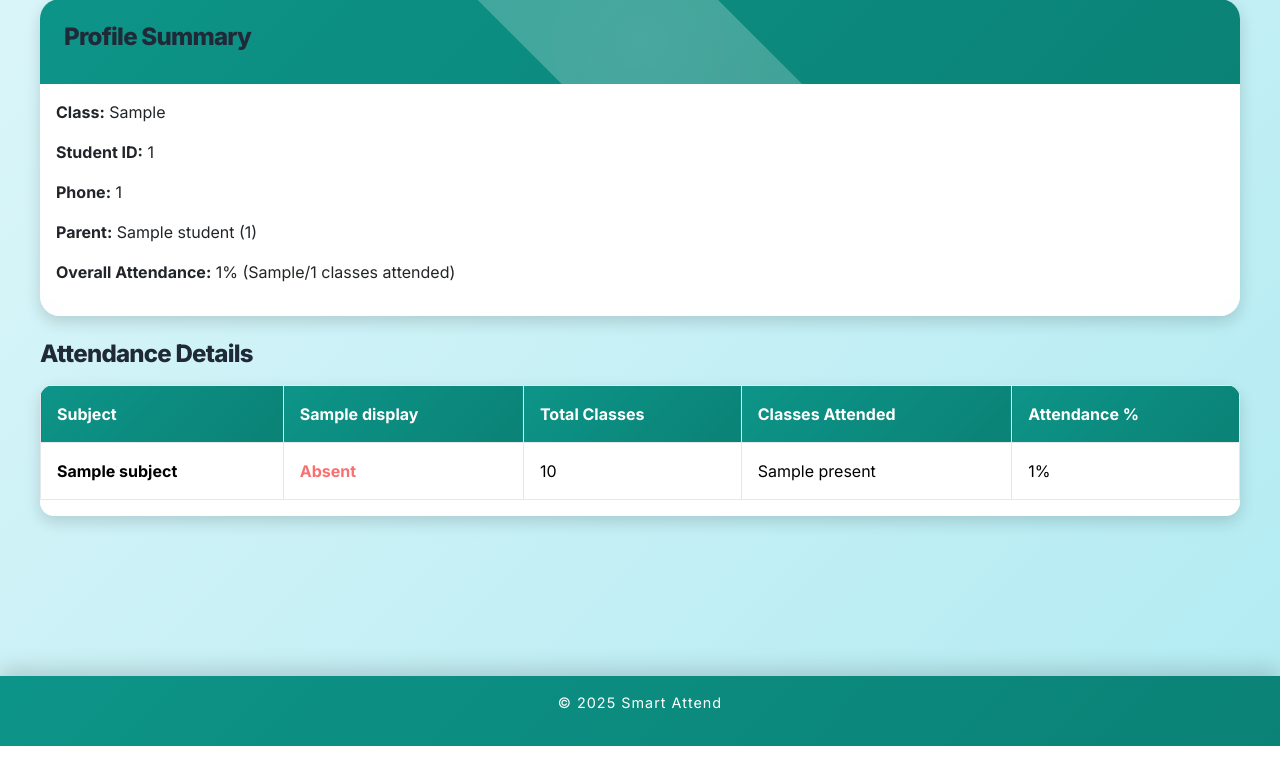
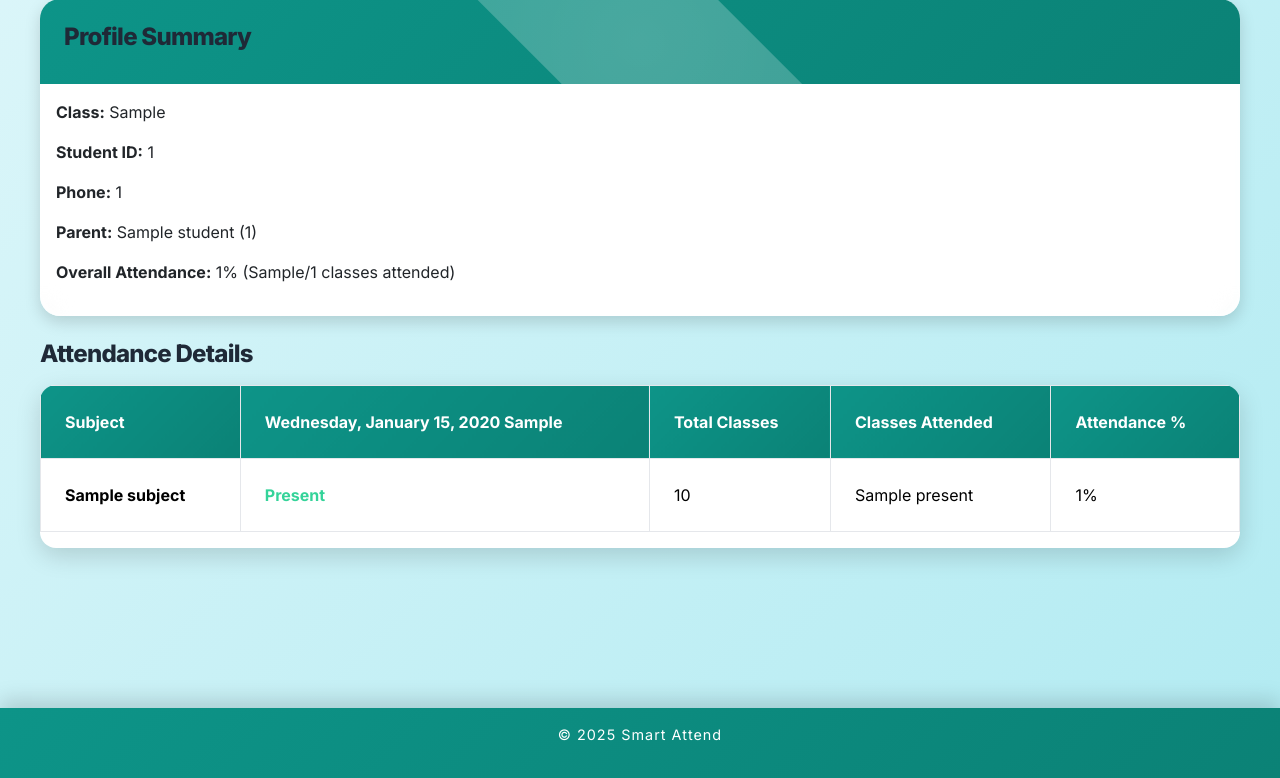
Before and after one commit to sheb1lmsp/smart_attend, a Django app: template attendance/templates/attendance/student_dashboard.html in a window 1280 px wide. Shown: the part 301-1079 px from the top of the page. Before the commit the page ends 1047 px from the top, so only its background shows below. Run offline with Django 5.2, Linux system fonts and the light colour scheme; the template is opened without the code that fills it: most values are stand-ins (such as "Sample title", 1, 10 or a date in 2020).

Commit message:
student dashboard.html is altered by making the table same as the table present in the subject_class_detail.html, and fixed the inconsistency with the total classes

```diff
--- a/attendance/static/attendance/css/student_dashboard.css
+++ b/attendance/static/attendance/css/student_dashboard.css
@@ -150,7 +150,7 @@ footer {
 
 .btn-custom:hover {
     background: linear-gradient(135deg, var(--primary-dark), var(--accent));
-    transform: translateY(-5px) scale(1.06);
+    transform: translateY(-5px) moving upscale(1.06);
     box-shadow: 0 10px 20px rgba(0, 0, 0, 0.25);
 }
 
@@ -231,11 +231,13 @@ h1:hover, h2:hover, h3:hover {
 
 .table-responsive {
     background: var(--neutral);
-    border-radius: 14px;
-    box-shadow: 0 6px 16px var(--shadow);
+    border-radius: 16px;
+    box-shadow: 0 8px 24px var(--shadow);
     overflow: hidden;
     transition: transform 0.4s ease;
     max-height: 600px;
+    max-width: 100%;
+    overflow-x: auto;
     overflow-y: auto;
 }
 
@@ -244,15 +246,15 @@ h1:hover, h2:hover, h3:hover {
 }
 
 .table tr:hover {
-    background: linear-gradient(135deg, var(--success), #A7F3D0);
-    transform: scale(1.01);
+    background: linear-gradient(135deg, var(--highlight), #E5F4E8);
+    transform: scale(1.02);
     transition: all 0.5s ease;
     box-shadow: 0 6px 16px var(--shadow);
 }
 
 .table th, .table td {
     vertical-align: middle;
-    padding: 1rem;
+    padding: 1.5rem;
     transition: background 0.4s ease;
     border: 1px solid #E5E7EB;
 }
@@ -264,20 +266,65 @@ h1:hover, h2:hover, h3:hover {
     top: 0;
     z-index: 1;
     font-weight: 700;
+    cursor: pointer;
+}
+
+.table thead th:first-child {
+    position: sticky;
+    left: 0;
+    z-index: 2;
+    background: linear-gradient(135deg, var(--primary), var(--primary-dark));
+}
+
+.table td:first-child {
+    position: sticky;
+    left: 0;
+    background: var(--neutral);
+    z-index: 1;
+    font-weight: 700;
+}
+
+.table tbody tr:nth-child(even) td:first-child {
+    background: #F9FAFB;
+}
+
+.table tbody tr:hover td:first-child {
+    background: linear-gradient(135deg, var(--highlight), #E5F4E8);
 }
 
 .status-present {
     color: #34D399 !important;
     font-weight: 700;
+    transition: color 0.3s ease;
 }
 
 .status-absent {
     color: #F87171 !important;
     font-weight: 700;
+    transition: color 0.3s ease;
 }
 
 .subject-name {
     font-weight: 700;
+}
+
+.table-responsive::-webkit-scrollbar {
+    width: 10px;
+    height: 10px;
+}
+
+.table-responsive::-webkit-scrollbar-track {
+    background: #E5E7EB;
+    border-radius: 10px;
+}
+
+.table-responsive::-webkit-scrollbar-thumb {
+    background: var(--primary);
+    border-radius: 10px;
+}
+
+.table-responsive::-webkit-scrollbar-thumb:hover {
+    background: var(--primary-dark);
 }
 
 @media (max-width: 768px) {
@@ -304,8 +351,12 @@ h1:hover, h2:hover, h3:hover {
         font-size: 1rem;
     }
 
+    .table-responsive {
+        max-height: 500px;
+    }
+
     .table th, .table td {
-        padding: 0.75rem;
+        padding: 1rem;
         font-size: 0.8rem;
     }
 
--- a/attendance/templates/attendance/student_dashboard.html
+++ b/attendance/templates/attendance/student_dashboard.html
@@ -52,8 +52,10 @@
                     <thead>
                         <tr>
                             <th>Subject</th>
-                            {% for period in distinct_periods %}
-                                <th>{{ period.display }}</th>
+                            {% for session in attendance_sessions %}
+                                <th data-session-id="{{ session.id }}" data-bs-toggle="tooltip" title="{{ session.date }} ({{ session.get_period_display }})">
+                                    {{ session.date|date:"l, F j, Y" }} {{ session.get_period_display }}
+                                </th>
                             {% endfor %}
                             <th>Total Classes</th>
                             <th>Classes Attended</th>
@@ -64,10 +66,14 @@
                         {% for subject_data in attendance_data %}
                             <tr>
                                 <td class="subject-name">{{ subject_data.subject.name }}</td>
-                                {% for period in subject_data.periods %}
-                                    <td class="{% if period.present %}status-present{% else %}status-absent{% endif %}">
-                                        {{ period.present|yesno:"Present,Absent" }}
+                                {% for session in subject_data.sessions %}
+                                    <td class="{% if session.present %}status-present{% else %}status-absent{% endif %}">
+                                        {{ session.present|yesno:"Present,Absent" }}
                                     </td>
+                                {% empty %}
+                                    {% for session in attendance_sessions %}
+                                        <td>-</td>
+                                    {% endfor %}
                                 {% endfor %}
                                 <td>{{ subject_data.total }}</td>
                                 <td>{{ subject_data.present }}</td>
@@ -75,7 +81,7 @@
                             </tr>
                             {% empty %}
                                 <tr>
-                                <td colspan="{% if distinct_periods|length > 0 %}{{ distinct_periods|length|add:4 }}{% else %}4{% endif %}">
+                                    <td colspan="{% if attendance_sessions|length > 0 %}{{ attendance_sessions|length|add:4 }}{% else %}4{% endif %}">
                                         No subjects or attendance data available
                                     </td>
                                 </tr>
```
Also changed, not shown: attendance/views.py (+26 -58 lines), db.sqlite3. Lines whose indentation alone changed are shown as unchanged.
